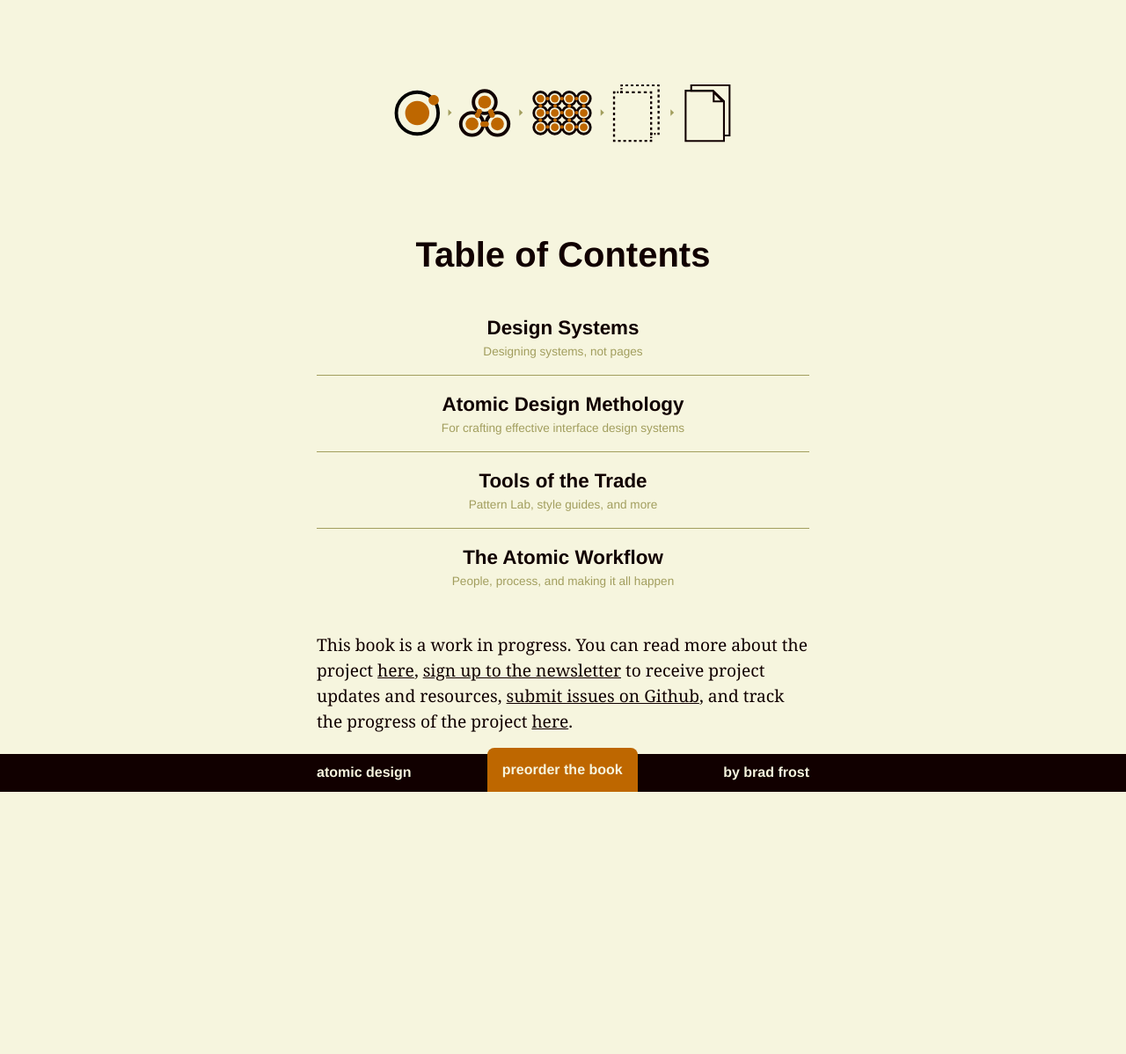
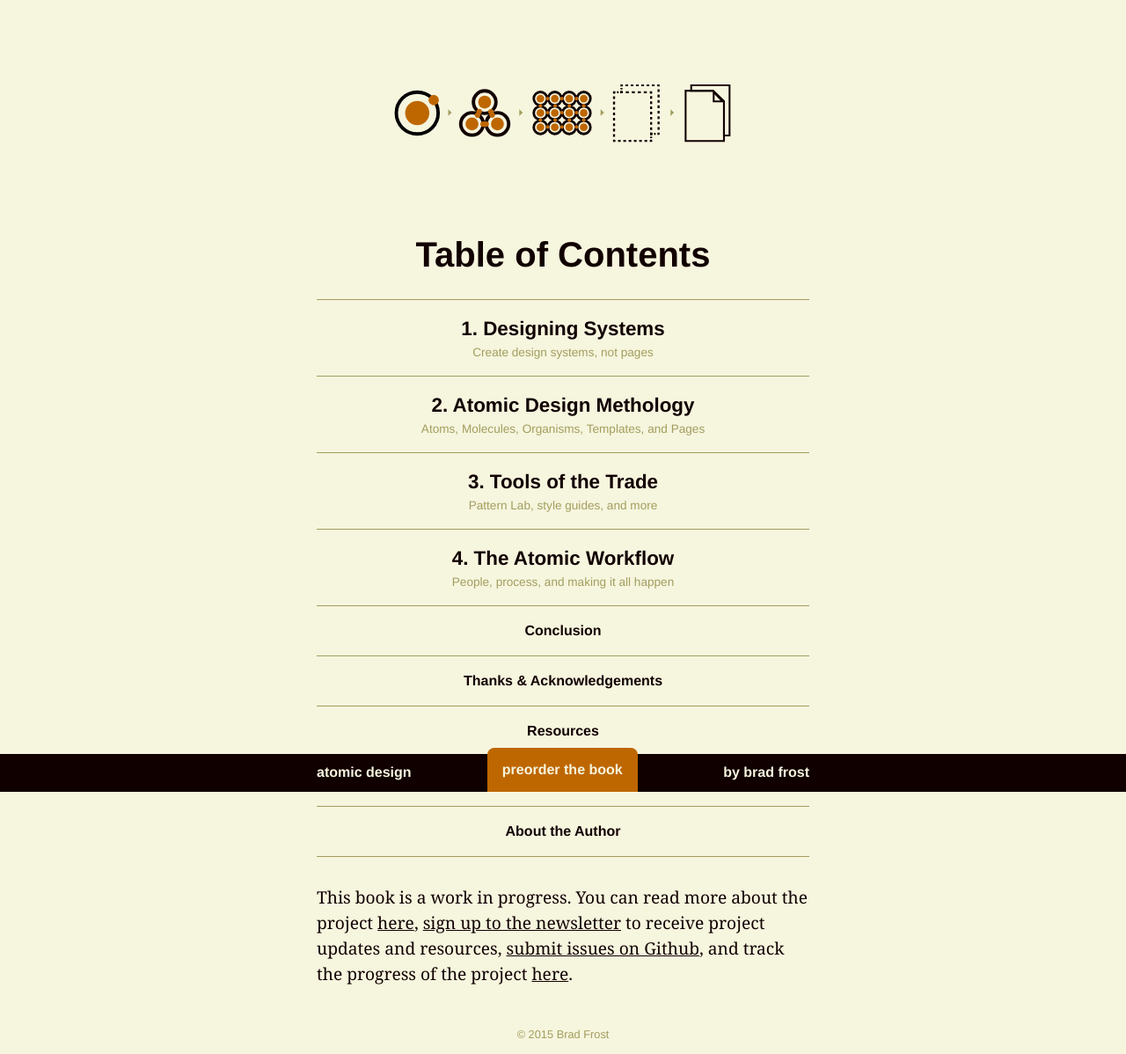
Before and after one commit to bradfrost/atomic-design, a Jekyll site: the page built from table-of-contents.md, in a window 1280 px wide. Shown: the whole page at 88% size. Built offline with Jekyll 4.4.1, drawn with Linux system fonts in a browser that asks for light colours; before the commit the page ends 911 px from its top, so only the background shows below that.

Commit message:
Table of Contents content and style

```diff
--- a/_layouts/toc.html
+++ b/_layouts/toc.html
@@ -6,26 +6,52 @@ layout: default
     <ol class="toc-list">
         <li>
             <a href="/chapter-1">
-                <h3>Design Systems</h3>
-                <p>Designing systems, not pages</p>
+	            <span></span>
+                <h3>1. Designing Systems</h3>
+                <p>Create design systems, not pages</p>
             </a>
         </li>
         <li>
             <a href="/chapter-2">
-                <h3>Atomic Design Methology</h3>
-                <p>For crafting effective interface design systems</p>
+                <h3>2. Atomic Design Methology</h3>
+                <p>Atoms, Molecules, Organisms, Templates, and Pages</p>
             </a>
         </li>
         <li>
             <a href="/chapter-3">
-                <h3>Tools of the Trade</h3>
+                <h3>3. Tools of the Trade</h3>
                 <p>Pattern Lab, style guides, and more</p>
             </a>
         </li>
         <li>
             <a href="/chapter-4">
-                <h3>The Atomic Workflow</h3>
+                <h3>4. The Atomic Workflow</h3>
                 <p>People, process, and making it all happen</p>
+            </a>
+        </li>
+        <li class="toc-li-minor">
+        	<a href="/conclusion">
+                <h3>Conclusion</h3>
+            </a>
+        </li>
+        <li class="toc-li-minor">
+        	<a href="/thanks">
+                <h3>Thanks &amp; Acknowledgements</h3>
+            </a>
+        </li>
+        <li class="toc-li-minor">
+        	<a href="/resources">
+                <h3>Resources</h3>
+            </a>
+        </li>
+        <li class="toc-li-minor">
+        	<a href="/outline">
+                <h3>Outline</h3>
+            </a>
+        </li>
+        <li class="toc-li-minor">
+        	<a href="/author">
+                <h3>About the Author</h3>
             </a>
         </li>
     </ol>
--- a/_sass/generic/_variables.scss
+++ b/_sass/generic/_variables.scss
@@ -6,7 +6,7 @@ $white : #fff;
 $tan : #f6f5de;
 $tan-light : #fbfaee;
 $tan-dark : #a29e5e;
-$tan-dim : rgba(205,202,162,0.16);
+$tan-dim : rgba(205,202,162,0.07);
 $brown : #100;
 $orange : #be6700;
 
```
Also changed, not shown: _sass/objects/_toc.scss (+13 -5 lines), css/style.css, 2 other files.
